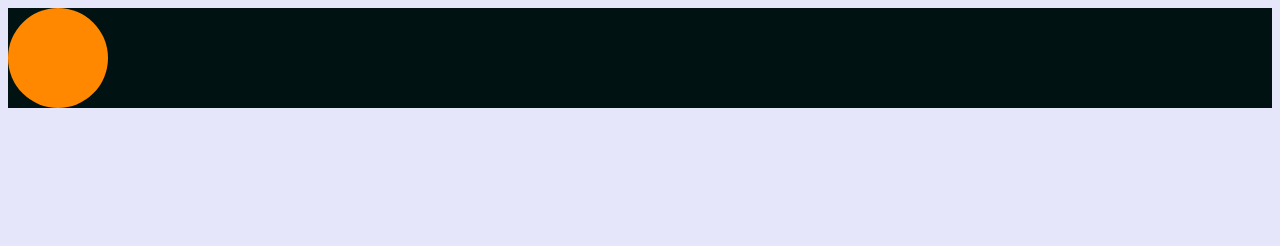
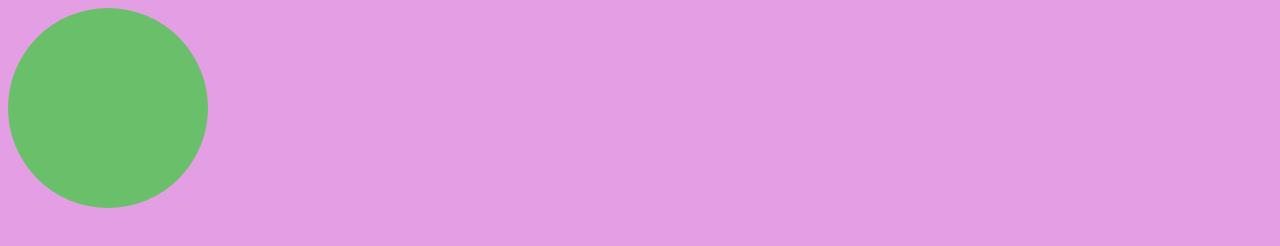
Before and after one commit to AnastasiaGandolfi/Esercizi_CSS, a plain HTML site: page 01 Rewrite the rules/start/index.html in a window 1280 px wide. Drawn offline with Linux system fonts and the light colour scheme.

Commit message:
feat: add root

```diff
--- a/01 Rewrite the rules/start/index.html
+++ b/01 Rewrite the rules/start/index.html
@@ -7,7 +7,7 @@
     content="width=device-width, user-scalable=no, initial-scale=1.0, maximum-scale=1.0, minimum-scale=1.0" />
   <meta http-equiv="X-UA-Compatible" content="ie=edge" />
   <link rel="stylesheet" href="style.css">
-  <title>Document</title>
+  <title>Rewrite the rules</title>
 </head>
 
 <body>
--- a/01 Rewrite the rules/start/style.css
+++ b/01 Rewrite the rules/start/style.css
@@ -1,17 +1,18 @@
+:root {
+    --pink: rgb(228, 159, 228);
+    --green: rgb(106, 192, 106);
+    --width: 200px;
+    --height: 200px;
+    --radius: 100px;
+}
+
 body {
-    background-color: #011212;
+    background-color: var(--pink);
 }
 
 .ball {
-    width: 100px;
-    height: 100px;
-    background-color: #ff8800;
-    border-radius: 50px;
+    width: var(--width);
+    height: var(--height);
+    background-color: var(--green);
+    border-radius: var(--radius);
 }
-
-:root {
-    background-color: lavender;
-    width: 5set0px;
-    height: 50px;
-    border-radius: 100px;
-}
```
